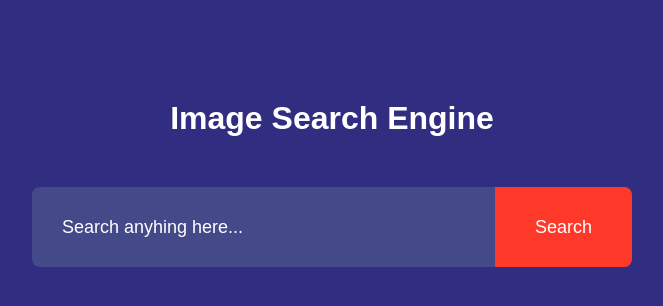
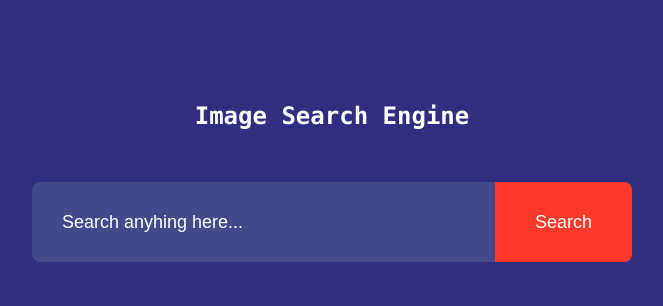
Before and after one commit to souvikree/Image-Search-Engine, a plain HTML site: page image search/index.html in a window 1280 px wide. Shown: the whole page, without its empty margins (308-971 px from the left). Drawn offline with Linux system fonts and the light colour scheme.

Commit message:
html and css changed

```diff
--- a/image search/index.html
+++ b/image search/index.html
@@ -7,7 +7,7 @@
     <link rel="stylesheet" href="style.css">
 </head>
 <body>
-    <h1>Image Search Engine</h1>
+    <p class="subpixel-antialiased ..."">Image Search Engine</p>
     <form id="search-form" >
         <input type="text" id="Search-box" placeholder="Search anyhing here...">
         <button>Search</button>
--- a/image search/style.css
+++ b/image search/style.css
@@ -11,10 +11,15 @@ body{
 
 
 }
-h1{
+p{
     text-align: center;
     margin: 100px auto 50px ;
     font-weight: 600;
+    -webkit-font-smoothing: auto;
+    -moz-osx-font-smoothing: auto;
+    font-size: 1.5rem; /* 24px */
+    line-height: 2rem;
+    font-family: ui-monospace, SFMono-Regular, Menlo, Monaco, Consolas, "Liberation Mono", "Courier New", monospace;
 }
 form{
     width: 90%;
```
